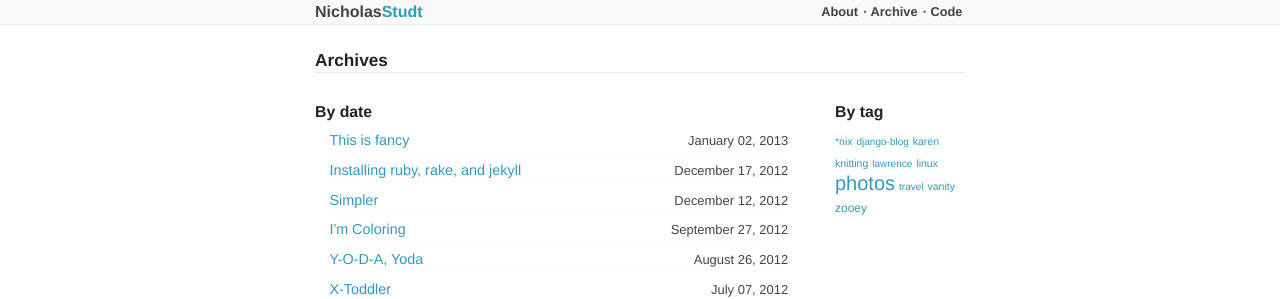
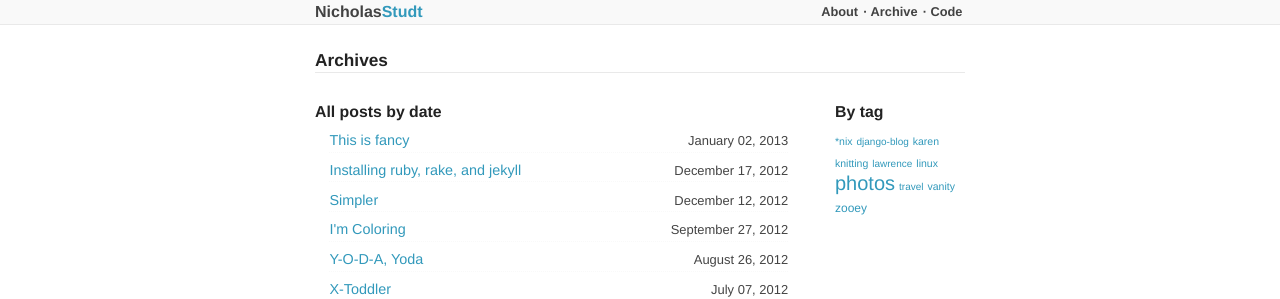
Before and after one commit to nicholasstudt/nicholasstudt.com, a Jekyll site: the page built from archive/index.html, in a window 1280 px wide and 900 px high. Shown: the top 299 px of the window. Built offline with Jekyll 4.4.1, drawn with Linux system fonts in a browser that asks for light colours.

Commit message:
Update archive header.

```diff
--- a/archive/index.html
+++ b/archive/index.html
@@ -9,7 +9,7 @@ title: Archive
 <h1>Archives</h1>
 
 <div class="column1">
-<h2>By date</h2>
+<h2>All posts by date</h2>
 
 <ul class="archive">
 {% for post in site.posts %}
```
